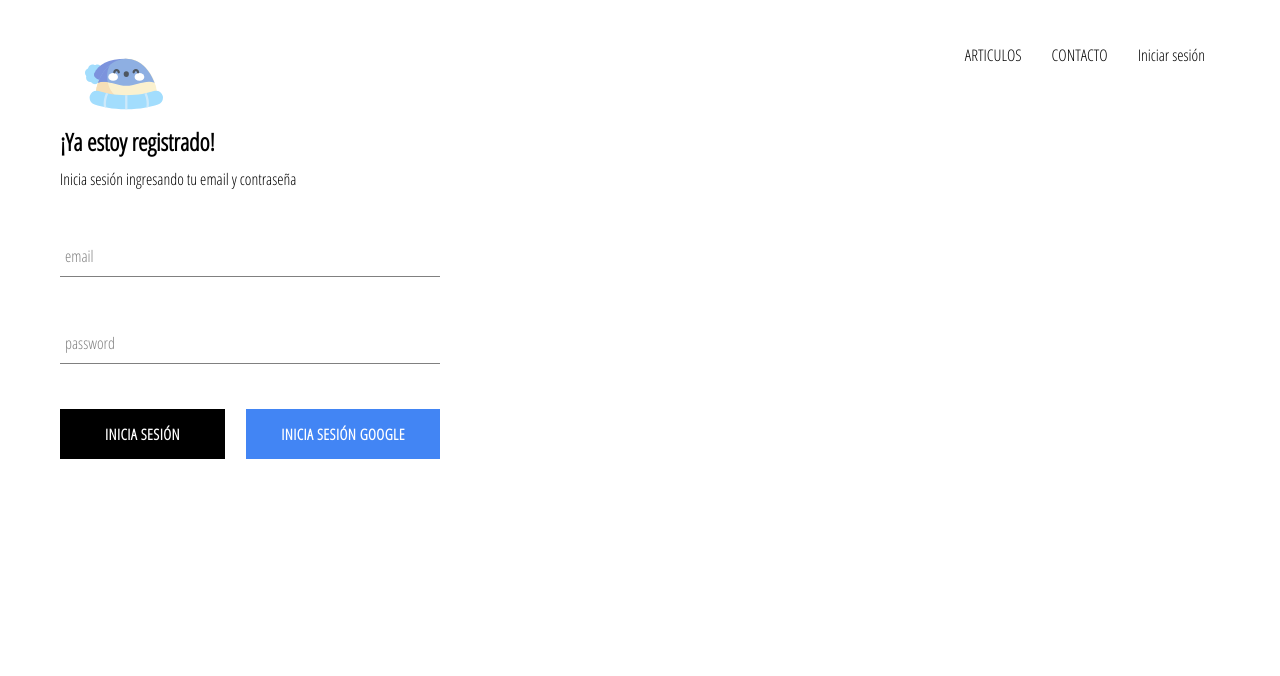
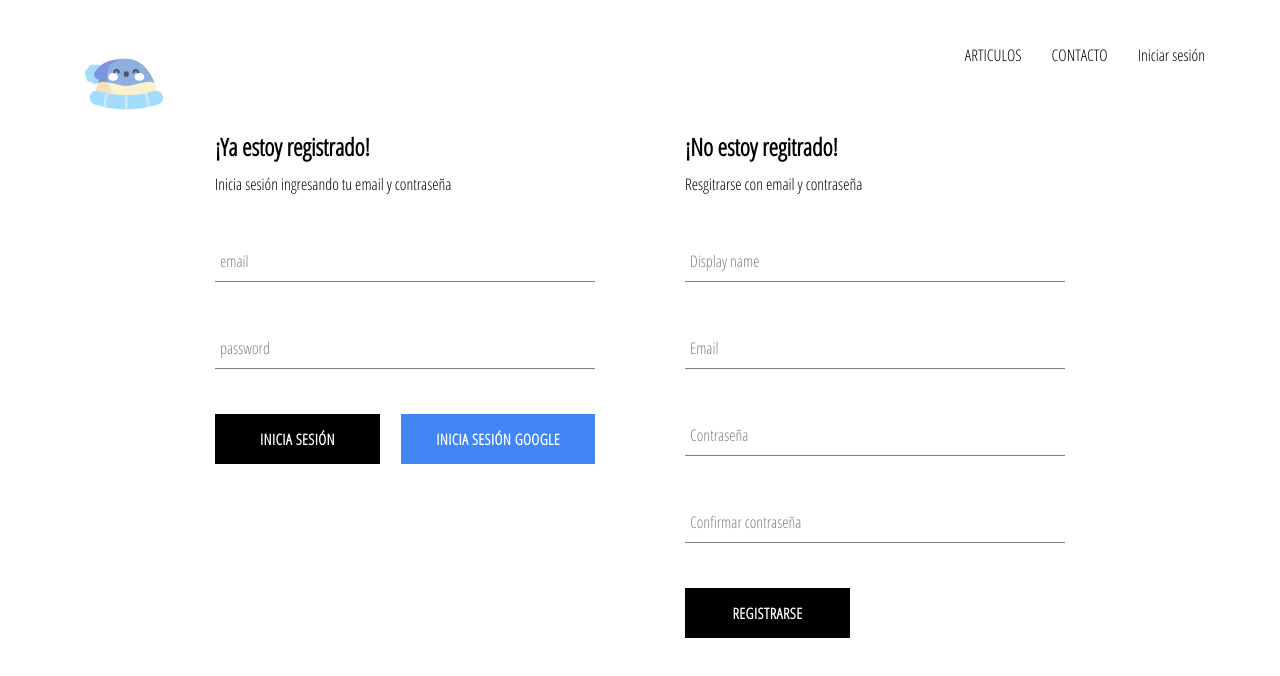
Before and after one commit to GustavoABustamante/proyecto-titulacion, a React (Create React App) app: page /iniciarsesion in a window 1280 px wide. Shown: the top 676 px of the page. Built offline with nearby package versions, Linux system fonts and the light colour scheme; no server answers.

Commit message:
Firebase implementado! junto con inicio de sesion con cuenta google y registro de usuarios via email

```diff
--- a/src/App.js
+++ b/src/App.js
@@ -6,7 +6,7 @@ import Home from './pages/home/home.component';
 import PaginaArticulos from './pages/articulos/articulos.component';
 import IniciarSesionRegistrarse from './pages/iniciar-sesion-registrarse/iniciar-sesion-registrarse.component';
 import Header from './components/header/header.component';
-import {auth} from './firebase/firebase.utils';
+import {auth, createUserProfileDocument} from './firebase/firebase.utils';
 
 class App extends React.Component {
   constructor() {
@@ -20,10 +20,26 @@ class App extends React.Component {
   unsubscribeFromAuth = null;
 
   componentDidMount() {
-    this.unsubscribeFromAuth = auth.onAuthStateChanged(user => {
-      this.setState({currentUser : user});
-      console.log(user);
-    })
+    this.unsubscribeFromAuth = auth.onAuthStateChanged(async userAuth => {
+      //this.setState({currentUser : user});
+      if (userAuth) {
+        const userRef = await createUserProfileDocument(userAuth);
+
+        userRef.onSnapshot(snapShot => {
+          this.setState({
+            currentUser: {
+              id: snapShot.id,
+              ...snapShot.data()
+            }
+          });
+          console.log(this.state);
+        });
+      }else{
+        this.setState({currentUser: userAuth});
+      }
+
+      //console.log(user);
+    });
   }
 
   componentWillUnmount() {
--- /dev/null
+++ b/src/components/registrarse/registrarse.component.jsx
@@ -0,0 +1,99 @@
+import React from 'react';
+
+import FormInput from '../form-input/form-input.component';
+import CustomButton from '../custom-button/custom-button.component';
+
+import {auth, createUserProfileDocument} from '../../firebase/firebase.utils';
+
+import './registrarse.styles.scss';
+
+class Registrarse extends React.Component {
+    constructor() {
+        super();
+
+        this.state = {
+            displayName: '',
+            email: '',
+            password: '',
+            confirmPassword: ''
+        }
+    }
+
+    handleSubmit = async event => {
+        event.preventDefault();
+        const {displayName, email, password, confirmPassword} = this.state;
+
+        if (password !== confirmPassword){
+            alert("Contraseñas no coinciden!");
+            return;
+        }
+
+        try {
+            const {user} = await auth.createUserWithEmailAndPassword(email, password);
+
+            await createUserProfileDocument(user, {displayName});
+            this.setState({
+                displayName: '',
+                email: '',
+                password: '',
+                confirmPassword: ''
+            })
+        } catch (error) {
+            console.error(error);
+        }
+    };
+
+    handleChange = event => {
+        const {name, value} = event.target;
+
+        this.setState({[name]: value});
+    }
+
+    render(){
+        const {displayName, email, password, confirmPassword} = this.state;
+        return(
+            <div className='registrarse'>
+                <h2 className='titulo'>¡No estoy regitrado!</h2>
+                <span>Resgitrarse con email y contraseña</span>
+                <form className='formulario-registrarse' onSubmit={this.handleSubmit}>
+                    <FormInput
+                        type='text'
+                        name='displayName'
+                        value={displayName}
+                        onChange={this.handleChange}
+                        label='Display name'
+                        required />
+
+                    <FormInput
+                        type='email'
+                        name='email'
+                        value={email}
+                        onChange={this.handleChange}
+                        label='Email'
+                        required />
+
+                    <FormInput
+                        type='password'
+                        name='password'
+                        value={password}
+                        onChange={this.handleChange}
+                        label='Contraseña '
+                        required />
+
+                    <FormInput
+                        type='password'
+                        name='confirmPassword'
+                        value={confirmPassword}
+                        onChange={this.handleChange}
+                        label='Confirmar contraseña'
+                        required />
+
+                    <CustomButton type='submit'>Registrarse</CustomButton>
+                </form>
+            </div>
+
+        );
+    }
+}
+
+export default Registrarse;
--- /dev/null
+++ b/src/components/registrarse/registrarse.styles.scss
@@ -0,0 +1,9 @@
+.registrarse {
+    display: flex;
+    flex-direction: column;
+    width: 380px;
+
+    .titulo {
+      margin: 10px 0;
+    }
+  }
--- a/src/firebase/firebase.utils.js
+++ b/src/firebase/firebase.utils.js
@@ -13,6 +13,31 @@ const config = {
     measurementId: "G-7DJB4ZJV1P"
   };
 
+  export const createUserProfileDocument = async (userAuth, infoAdicional) => {
+    if(!userAuth) return;
+
+    const userRef = firestore.doc(`users/${userAuth.uid}`);
+    const snapShot = await userRef.get();
+
+    if(!snapShot.exists){
+      const {displayName, email} = userAuth;
+      const createdAt = new Date();
+
+      try {
+        await userRef.set({
+          displayName,
+          email,
+          createdAt,
+          ...infoAdicional
+        })
+      } catch (error) {
+        console.log('Error! Usuario no creado.', error.message);
+      }
+    }
+
+    return userRef;
+  }
+
   firebase.initializeApp(config);
 
   export const auth = firebase.auth();
--- a/src/pages/iniciar-sesion-registrarse/iniciar-sesion-registrarse.component.jsx
+++ b/src/pages/iniciar-sesion-registrarse/iniciar-sesion-registrarse.component.jsx
@@ -1,10 +1,12 @@
 import React from 'react';
 import IniciarSesion from '../../components/iniciar-sesion/iniciar-sesion.component';
+import Registrarse from '../../components/registrarse/registrarse.component';
 import './iniciar-sesion-registrarse.styles.scss';
 
 const IniciarSesionRegistrarse = () => (
     <div className='iniciar-sesion-registrarse'>
         <IniciarSesion />
+        <Registrarse />
     </div>
 );
 
--- a/src/pages/iniciar-sesion-registrarse/iniciar-sesion-registrarse.styles.scss
+++ b/src/pages/iniciar-sesion-registrarse/iniciar-sesion-registrarse.styles.scss
@@ -0,0 +1,6 @@
+.iniciar-sesion-registrarse{
+    width: 850px;
+    display: flex;
+    justify-content: space-between;
+    margin: 30px auto;
+}
```
